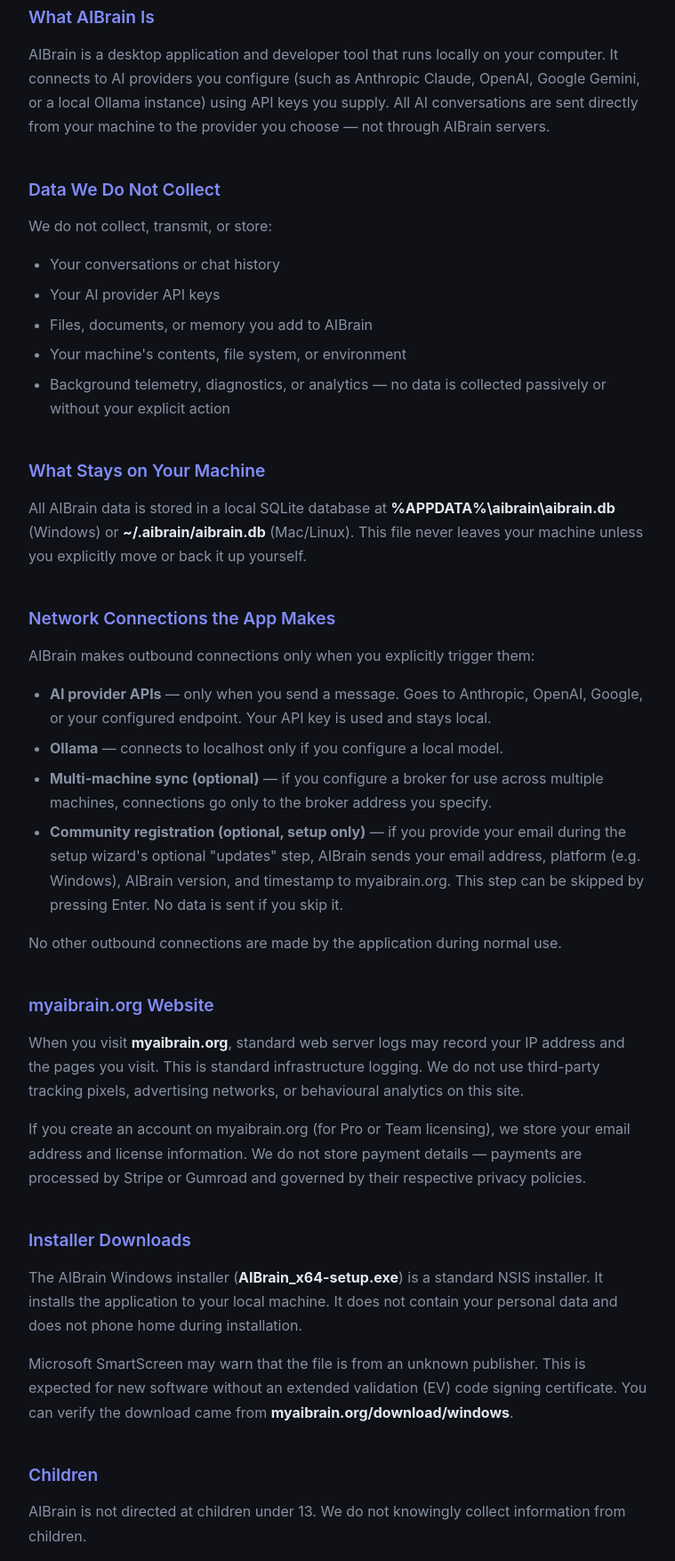
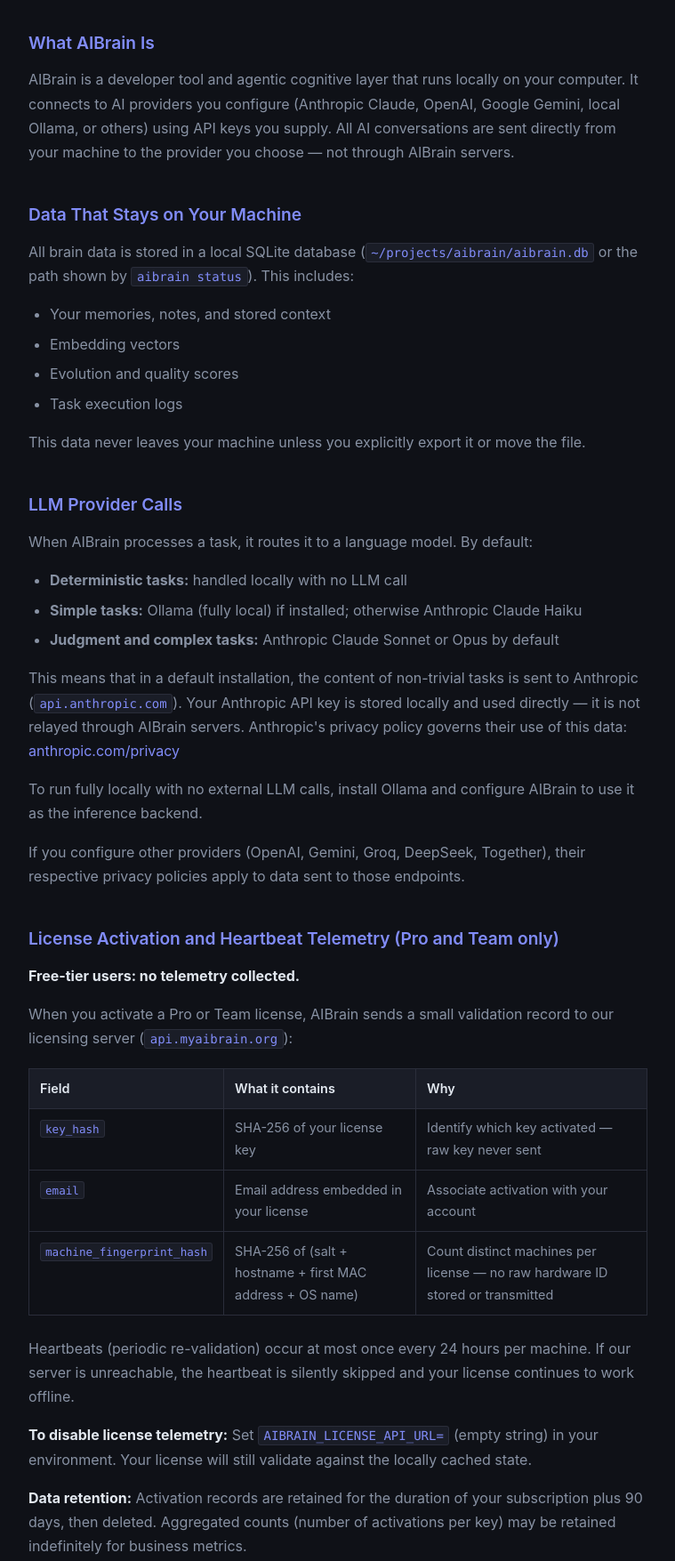
Before and after one commit to sindecker/myaibrain-site, a plain HTML site: page privacy/index.html in a window 1280 px wide. Shown: the part 425-2180 px from the top of the page at 89% size, without its empty margins (260-1019 px from the left). Drawn offline with Linux system fonts and the light colour scheme.

Commit message:
Update privacy policy — corrected draft approved 2026-04-25
Closes 6 accuracy gaps identified in legal review:
- Gap 1 (MATERIAL): Add license activation telemetry disclosure for Pro/Team users
  (key_hash, email, machine_fingerprint_hash sent to api.myaibrain.org on activation
  and 24-hour heartbeat). Free-tier users: no telemetry.
- Gap 2 (MATERIAL): Name Anthropic as default cloud LLM provider for non-trivial tasks
- Gap 3 (MODERATE): Update Cloudflare section — Cloudflare is CDN/DNS provider that
  may collect anonymised page view stats; removed incorrect 'no third-party analytics'
  claim (beacon not deployed but CSP allows it)
- Gap 4 (MINOR): Correct database path from %APPDATA% to ~/projects/aibrain/aibrain.db
- Gap 5 (MODERATE): Add Your Rights section — brain export, license deletion, telemetry opt-out
- Gap 6 (MINOR): Add Stripe and Gumroad privacy policy links

```diff
--- a/privacy/index.html
+++ b/privacy/index.html
@@ -4,7 +4,7 @@
   <meta charset="UTF-8" />
   <meta name="viewport" content="width=device-width, initial-scale=1.0" />
   <title>Privacy Policy — AIBrain</title>
-  <meta name="description" content="AIBrain Privacy Policy. Your data stays on your machine. We do not collect, sell, or share your personal information." />
+  <meta name="description" content="AIBrain Privacy Policy. Your brain data stays on your machine. We do not collect, sell, or share your personal information." />
   <link rel="icon" href="/favicon.ico" />
   <style>
     *, *::before, *::after { box-sizing: border-box; margin: 0; padding: 0; }
@@ -80,6 +80,36 @@
     .highlight p { margin: 0; color: var(--text); font-size: 1.05rem; }
     a { color: var(--accent-light); text-decoration: none; }
     a:hover { text-decoration: underline; }
+    table {
+      width: 100%;
+      border-collapse: collapse;
+      margin: 1.25rem 0 1.5rem;
+      font-size: 0.9rem;
+    }
+    th {
+      text-align: left;
+      padding: 0.6rem 0.75rem;
+      background: var(--surface);
+      color: var(--text);
+      border: 1px solid var(--border);
+      font-weight: 600;
+    }
+    td {
+      padding: 0.6rem 0.75rem;
+      color: var(--dim);
+      border: 1px solid var(--border);
+      vertical-align: top;
+    }
+    td strong { color: var(--text); }
+    code {
+      background: var(--surface);
+      border: 1px solid var(--border);
+      border-radius: 3px;
+      padding: 0.15em 0.4em;
+      font-size: 0.875em;
+      color: var(--accent-light);
+      font-family: 'Fira Code', 'Cascadia Code', 'Consolas', monospace;
+    }
     footer {
       border-top: 1px solid var(--border);
       padding: 2rem;
@@ -102,51 +132,89 @@
   <p class="updated">Last updated: April 2026</p>
 
   <div class="highlight">
-    <p><strong>The short version:</strong> AIBrain runs on your machine. Your data — conversations, memory, files — stays on your machine. We do not collect it, store it on our servers, or sell it to anyone.</p>
+    <p><strong>The short version:</strong> AIBrain runs on your machine. Your brain data — conversations, memory, workflow outputs — stays on your machine. We do not collect it, sell it, or share it with third parties. When you activate a paid license, we collect minimal license validation data (described below).</p>
   </div>
 
   <h2>What AIBrain Is</h2>
-  <p>AIBrain is a desktop application and developer tool that runs locally on your computer. It connects to AI providers you configure (such as Anthropic Claude, OpenAI, Google Gemini, or a local Ollama instance) using API keys you supply. All AI conversations are sent directly from your machine to the provider you choose — not through AIBrain servers.</p>
+  <p>AIBrain is a developer tool and agentic cognitive layer that runs locally on your computer. It connects to AI providers you configure (Anthropic Claude, OpenAI, Google Gemini, local Ollama, or others) using API keys you supply. All AI conversations are sent directly from your machine to the provider you choose — not through AIBrain servers.</p>
 
-  <h2>Data We Do Not Collect</h2>
-  <p>We do not collect, transmit, or store:</p>
+  <h2>Data That Stays on Your Machine</h2>
+  <p>All brain data is stored in a local SQLite database (<code>~/projects/aibrain/aibrain.db</code> or the path shown by <code>aibrain status</code>). This includes:</p>
   <ul>
-    <li>Your conversations or chat history</li>
-    <li>Your AI provider API keys</li>
-    <li>Files, documents, or memory you add to AIBrain</li>
-    <li>Your machine's contents, file system, or environment</li>
-    <li>Background telemetry, diagnostics, or analytics — no data is collected passively or without your explicit action</li>
+    <li>Your memories, notes, and stored context</li>
+    <li>Embedding vectors</li>
+    <li>Evolution and quality scores</li>
+    <li>Task execution logs</li>
+  </ul>
+  <p>This data never leaves your machine unless you explicitly export it or move the file.</p>
+
+  <h2>LLM Provider Calls</h2>
+  <p>When AIBrain processes a task, it routes it to a language model. By default:</p>
+  <ul>
+    <li><strong>Deterministic tasks:</strong> handled locally with no LLM call</li>
+    <li><strong>Simple tasks:</strong> Ollama (fully local) if installed; otherwise Anthropic Claude Haiku</li>
+    <li><strong>Judgment and complex tasks:</strong> Anthropic Claude Sonnet or Opus by default</li>
+  </ul>
+  <p>This means that in a default installation, the content of non-trivial tasks is sent to Anthropic (<code>api.anthropic.com</code>). Your Anthropic API key is stored locally and used directly — it is not relayed through AIBrain servers. Anthropic's privacy policy governs their use of this data: <a href="https://www.anthropic.com/privacy" target="_blank" rel="noopener">anthropic.com/privacy</a></p>
+  <p>To run fully locally with no external LLM calls, install Ollama and configure AIBrain to use it as the inference backend.</p>
+  <p>If you configure other providers (OpenAI, Gemini, Groq, DeepSeek, Together), their respective privacy policies apply to data sent to those endpoints.</p>
+
+  <h2>License Activation and Heartbeat Telemetry (Pro and Team only)</h2>
+  <p><strong>Free-tier users: no telemetry collected.</strong></p>
+  <p>When you activate a Pro or Team license, AIBrain sends a small validation record to our licensing server (<code>api.myaibrain.org</code>):</p>
+  <table>
+    <thead>
+      <tr>
+        <th>Field</th>
+        <th>What it contains</th>
+        <th>Why</th>
+      </tr>
+    </thead>
+    <tbody>
+      <tr>
+        <td><code>key_hash</code></td>
+        <td>SHA-256 of your license key</td>
+        <td>Identify which key activated — raw key never sent</td>
+      </tr>
+      <tr>
+        <td><code>email</code></td>
+        <td>Email address embedded in your license</td>
+        <td>Associate activation with your account</td>
+      </tr>
+      <tr>
+        <td><code>machine_fingerprint_hash</code></td>
+        <td>SHA-256 of (salt + hostname + first MAC address + OS name)</td>
+        <td>Count distinct machines per license — no raw hardware ID stored or transmitted</td>
+      </tr>
+    </tbody>
+  </table>
+  <p>Heartbeats (periodic re-validation) occur at most once every 24 hours per machine. If our server is unreachable, the heartbeat is silently skipped and your license continues to work offline.</p>
+  <p><strong>To disable license telemetry:</strong> Set <code>AIBRAIN_LICENSE_API_URL=</code> (empty string) in your environment. Your license will still validate against the locally cached state.</p>
+  <p><strong>Data retention:</strong> Activation records are retained for the duration of your subscription plus 90 days, then deleted. Aggregated counts (number of activations per key) may be retained indefinitely for business metrics.</p>
+
+  <h2>Your Rights</h2>
+  <ul>
+    <li><strong>Export your brain:</strong> Run <code>aibrain brain export</code> to export your full memory database to a portable format.</li>
+    <li><strong>Delete license records:</strong> Email <a href="mailto:hello@myaibrain.org">hello@myaibrain.org</a> to request deletion of your activation records. We will confirm deletion within 30 days.</li>
+    <li><strong>Disable telemetry:</strong> Set <code>AIBRAIN_LICENSE_API_URL=</code> in your environment.</li>
   </ul>
 
-  <h2>What Stays on Your Machine</h2>
-  <p>All AIBrain data is stored in a local SQLite database at <strong>%APPDATA%\aibrain\aibrain.db</strong> (Windows) or <strong>~/.aibrain/aibrain.db</strong> (Mac/Linux). This file never leaves your machine unless you explicitly move or back it up yourself.</p>
+  <h2>myaibrain.org Website</h2>
+  <p>When you visit myaibrain.org, standard infrastructure logging records your IP address and the pages you visit. We use Cloudflare as our CDN and DNS provider — Cloudflare may collect anonymised, aggregated page view statistics (no cookies, no fingerprinting, no personal data). See <a href="https://www.cloudflare.com/privacypolicy/" target="_blank" rel="noopener">Cloudflare's privacy policy</a>.</p>
+  <p>We do not use advertising networks, behavioural tracking pixels, or remarketing systems.</p>
+  <p>If you create an account on myaibrain.org (for Pro or Team licensing), we store your email address and license information. We do not store payment card details — payments are processed by Stripe and Gumroad and governed by their respective privacy policies.</p>
 
-  <h2>Network Connections the App Makes</h2>
-  <p>AIBrain makes outbound connections only when you explicitly trigger them:</p>
-  <ul>
-    <li><strong>AI provider APIs</strong> — only when you send a message. Goes to Anthropic, OpenAI, Google, or your configured endpoint. Your API key is used and stays local.</li>
-    <li><strong>Ollama</strong> — connects to localhost only if you configure a local model.</li>
-    <li><strong>Multi-machine sync (optional)</strong> — if you configure a broker for use across multiple machines, connections go only to the broker address you specify.</li>
-    <li><strong>Community registration (optional, setup only)</strong> — if you provide your email during the setup wizard's optional "updates" step, AIBrain sends your email address, platform (e.g. Windows), AIBrain version, and timestamp to myaibrain.org. This step can be skipped by pressing Enter. No data is sent if you skip it.</li>
-  </ul>
-  <p>No other outbound connections are made by the application during normal use.</p>
-
-  <h2>myaibrain.org Website</h2>
-  <p>When you visit <strong>myaibrain.org</strong>, standard web server logs may record your IP address and the pages you visit. This is standard infrastructure logging. We do not use third-party tracking pixels, advertising networks, or behavioural analytics on this site.</p>
-  <p>If you create an account on myaibrain.org (for Pro or Team licensing), we store your email address and license information. We do not store payment details — payments are processed by Stripe or Gumroad and governed by their respective privacy policies.</p>
-
-  <h2>Installer Downloads</h2>
-  <p>The AIBrain Windows installer (<strong>AIBrain_x64-setup.exe</strong>) is a standard NSIS installer. It installs the application to your local machine. It does not contain your personal data and does not phone home during installation.</p>
-  <p>Microsoft SmartScreen may warn that the file is from an unknown publisher. This is expected for new software without an extended validation (EV) code signing certificate. You can verify the download came from <strong>myaibrain.org/download/windows</strong>.</p>
+  <h2>Payments</h2>
+  <p>Payments are processed by <a href="https://stripe.com/privacy" target="_blank" rel="noopener">Stripe</a> and <a href="https://gumroad.com/privacy" target="_blank" rel="noopener">Gumroad</a>. We do not store payment card details. We receive your email address from these processors to issue your license key.</p>
 
   <h2>Children</h2>
   <p>AIBrain is not directed at children under 13. We do not knowingly collect information from children.</p>
 
   <h2>Changes to This Policy</h2>
-  <p>If we make material changes to this policy, we will update the date at the top of this page. Continued use of AIBrain after changes constitutes acceptance of the updated policy.</p>
+  <p>If we make material changes to this policy, we will update the date at the top of this page. Continued use of AIBrain constitutes acceptance of the updated policy.</p>
 
   <h2>Contact</h2>
-  <p>Questions about this privacy policy: <a href="mailto:hello@myaibrain.org">hello@myaibrain.org</a></p>
+  <p>Privacy questions: <a href="mailto:hello@myaibrain.org">hello@myaibrain.org</a></p>
 
 </main>
 
```
